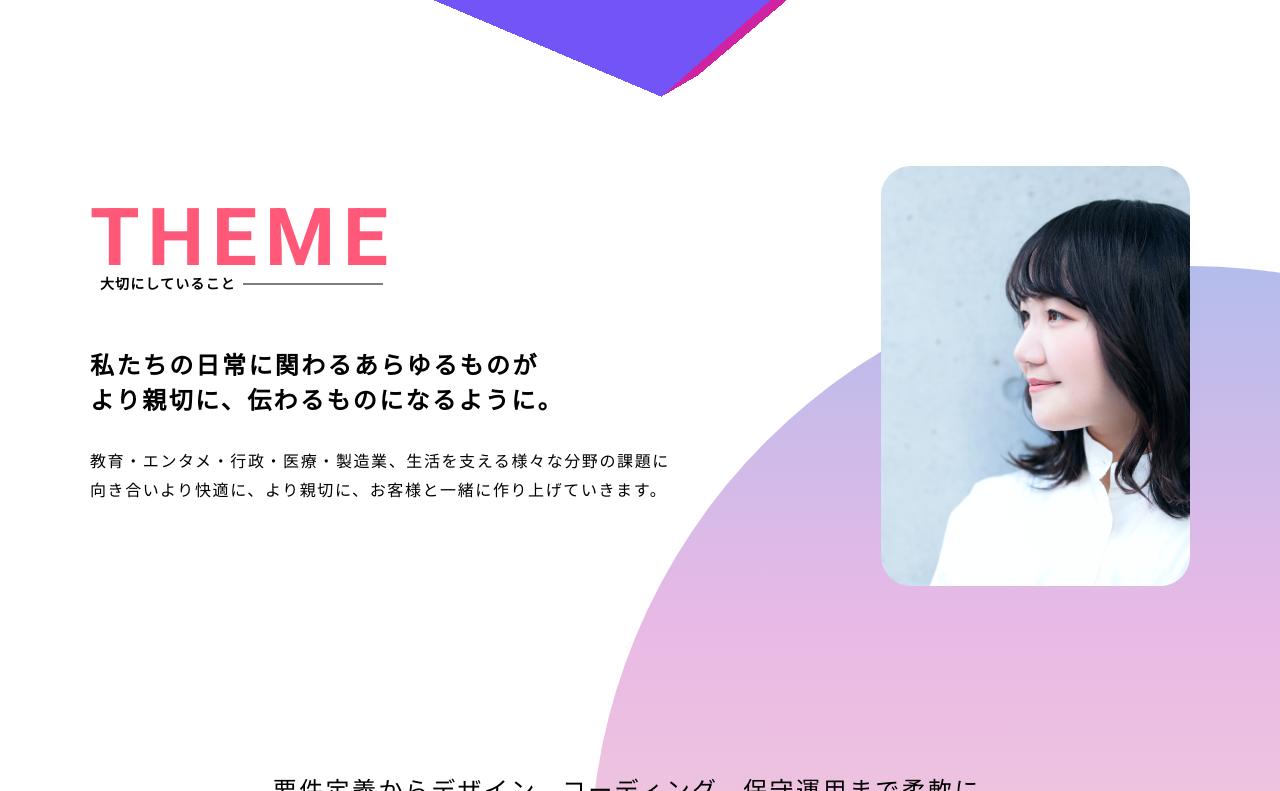
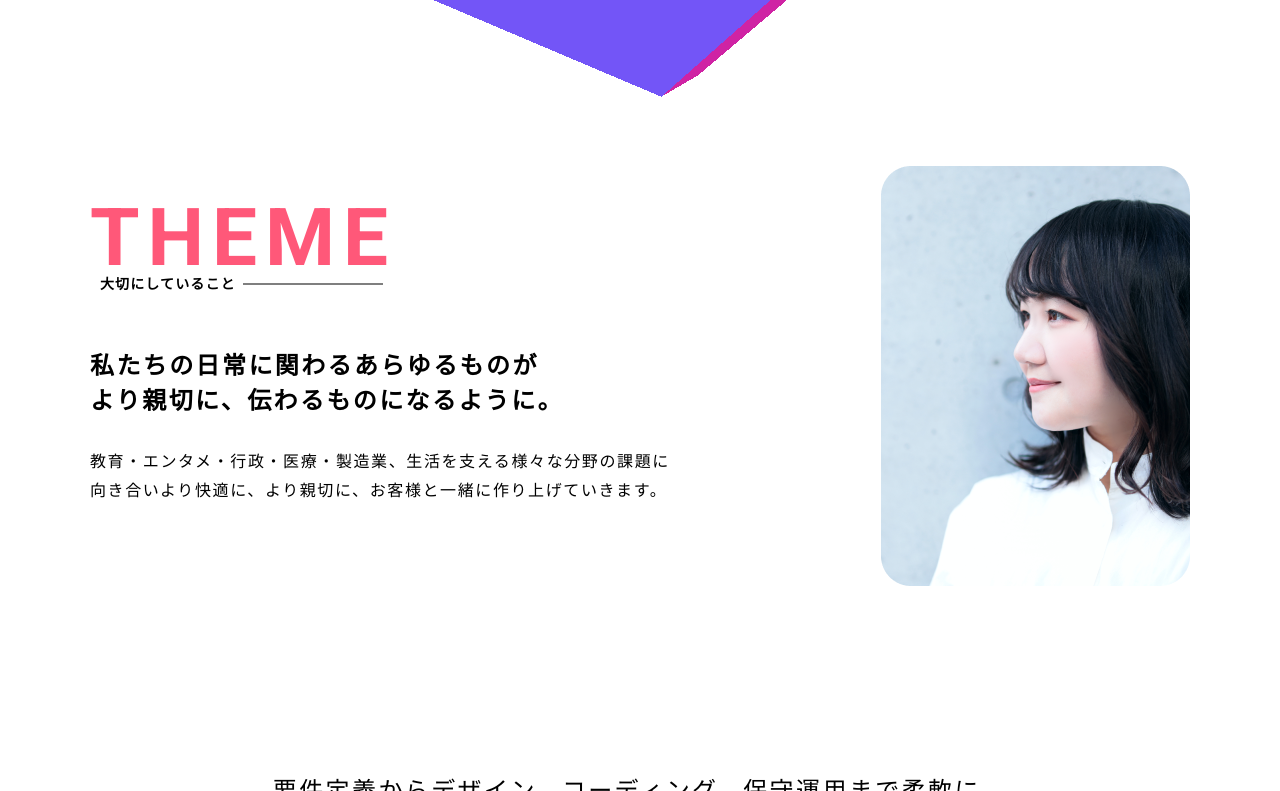
Before and after one commit to michirumatsuda/michirumatsuda-portfolio, a plain HTML site: page index.html in a window 1280 px wide. Shown: the part 614-1405 px from the top of the page. Drawn offline with nearby package versions, Linux system fonts and the light colour scheme.

Commit message:
デザイン反映

```diff
--- a/index.html
+++ b/index.html
@@ -58,33 +58,8 @@
     </script>
 </head>
 <body>
-  <script>
-
-    // const scene = new THREE.Scene();
-    // scene.background = new THREE.Color( 'transparent' );
-    // const camera = new THREE.PerspectiveCamera( 30, window.innerWidth / window.innerHeight, 0.5, 300 );
-
-    // const renderer = new THREE.WebGLRenderer();
-    // renderer.setSize( window.innerWidth, window.innerHeight );
-    // document.body.appendChild( renderer.domElement );
-    // const geometry = new THREE.DodecahedronGeometry( 1,0 );
-    // const material = new THREE.MeshNormalMaterial( { color: 0x00ff00 } );
-    // const cube = new THREE.Mesh( geometry, material );
-    // scene.add( cube );
-
-    // camera.position.z = 5;
-    // function animate() {
-    //   requestAnimationFrame( animate );
-    //   cube.rotation.x += 0.01;
-    //   cube.rotation.y += 0.01;
-    //   renderer.render( scene, camera );
-    // };
-
-    // animate();
-  </script>
   <header>
     <div>
-      <!-- Three.js用のcanvasタグ -->
       <canvas id="myCanvas"></canvas>
     </div>
     <div class="mainvisual">
@@ -131,7 +106,7 @@
       </h2>
       <ul class="works_list">
         <li class="works_list_item">
-          <a href="#">
+          <a href="https://kouseian-hitotare.com/" target="_blank">
             <img src="./images/works01.png" alt="伊藤江星 書道教室" className="photo" />
             <p class="works_list_item_title">伊藤江星 書道教室</p>
           </a>
--- a/style.scss
+++ b/style.scss
@@ -150,7 +150,7 @@ $yellow: #ff5879;
     position: absolute;
     margin: 0;
     z-index: 1;
-    top: 300px;
+    top: 350px;
     span {
       font-size: 5.625rem;
       letter-spacing: 0.05em;
@@ -248,41 +248,41 @@ $yellow: #ff5879;
   justify-content: space-between;
   position: relative;
   z-index: 1;
-  &::before {
-    content: '';
-    display: block;
-    width: 1200px;
-    height: 1200px;
-    position: absolute;
-    background: linear-gradient(90deg, #4158D0, #C850C0 30%, #FFCC70);
-    background: -webkit-linear-gradient(0deg, #4158D0, #C850C0 30%, #FFCC70);
-    opacity: 0.4;
-    border-radius: 1200px;
-    right: -600px;
-    top: 100px;
-    transform: rotate(90deg);
-    z-index: -1;
-    @include sp {
-      display: none;
-    }
-  }
-  &::after {
-    content: '';
-    display: block;
-    width: 661px;
-    height: 661px;
-    position: absolute;
-    background: linear-gradient(90deg, #4158D0, #C850C0 30%, #FFCC70);
-    background: -webkit-linear-gradient(0deg, #4158D0, #C850C0 30%, #FFCC70);
-    opacity: 0.5;
-    transform: rotate(-90deg);
-    border-radius: 661px;
-    left: -260px;
-    top: 1300px;
-    @include sp {
-      display: none;
-    }
-  }
+  // &::before {
+  //   content: '';
+  //   display: block;
+  //   width: 800px;
+  //   height: 800px;
+  //   position: absolute;
+  //   background: linear-gradient(90deg, #4158D0, #C850C0 30%, #FFCC70);
+  //   background: -webkit-linear-gradient(0deg, #4158D0, #C850C0 30%, #FFCC70);
+  //   opacity: 0.4;
+  //   border-radius: 800px;
+  //   right: -400px;
+  //   top: 100px;
+  //   transform: rotate(90deg);
+  //   z-index: -1;
+  //   @include sp {
+  //     display: none;
+  //   }
+  // }
+  // &::after {
+  //   content: '';
+  //   display: block;
+  //   width: 661px;
+  //   height: 661px;
+  //   position: absolute;
+  //   background: linear-gradient(90deg, #4158D0, #C850C0 30%, #FFCC70);
+  //   background: -webkit-linear-gradient(0deg, #4158D0, #C850C0 30%, #FFCC70);
+  //   opacity: 0.5;
+  //   transform: rotate(-90deg);
+  //   border-radius: 661px;
+  //   left: -260px;
+  //   top: 1300px;
+  //   @include sp {
+  //     display: none;
+  //   }
+  // }
   @include sp {
     flex-direction: column;
     margin-bottom: 90px;
```
Also changed, not shown: style.css, 1 other file.
